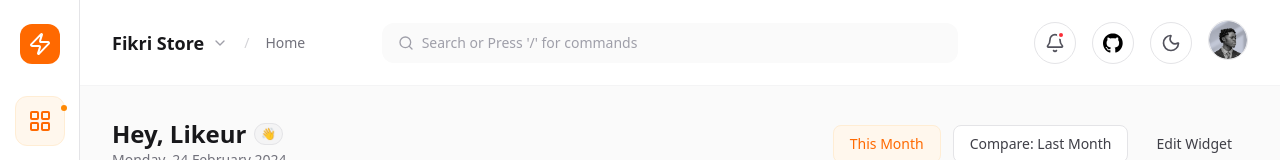
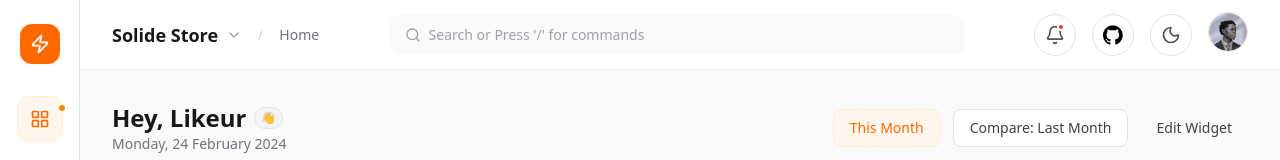
Before and after one commit to Likeur/shopy, a Vue app: page / in a window 1280 px wide. Shown: the top 160 px of the page. Built offline with nearby package versions, Linux system fonts and the light colour scheme; what vue3-apexcharts would draw is missing.

Commit message:
fixe navbar

```diff
--- a/src/components/Header.vue
+++ b/src/components/Header.vue
@@ -7,38 +7,75 @@ defineEmits(['toggle-menu']);
 
 const isNotificationsOpen = ref(false);
 const isProfileOpen = ref(false);
+const isStoreMenuOpen = ref(false);
 const { isDark, toggleDarkMode } = useDarkMode();
 
-const notifications = [
-  { id: 1, title: 'New Order Received', time: '2 min ago', isUnread: true },
-  { id: 2, title: 'Server Limit Reached', time: '1 hr ago', isUnread: false },
-  { id: 3, title: 'New Message from Anna', time: '2 hrs ago', isUnread: true },
-];
+const stores = ['Solide Store', 'Fikri Store', 'Global Store'];
+const selectedStore = ref(stores[0]);
 
 const toggleNotifications = () => {
     isNotificationsOpen.value = !isNotificationsOpen.value;
-    if (isNotificationsOpen.value) isProfileOpen.value = false;
+    isProfileOpen.value = false;
+    isStoreMenuOpen.value = false;
 };
 
 const toggleProfile = () => {
     isProfileOpen.value = !isProfileOpen.value;
-    if (isProfileOpen.value) isNotificationsOpen.value = false;
+    isNotificationsOpen.value = false;
+    isStoreMenuOpen.value = false;
 };
+
+const toggleStoreMenu = () => {
+    isStoreMenuOpen.value = !isStoreMenuOpen.value;
+    isNotificationsOpen.value = false;
+    isProfileOpen.value = false;
+};
+
+const selectStore = (store) => {
+    selectedStore.value = store;
+    isStoreMenuOpen.value = false;
+};
+
+const notifications = ref([
+    { id: 1, title: 'New order from John Doe', time: '2 mins ago', isUnread: true },
+    { id: 2, title: 'Product stock is low', time: '1 hour ago', isUnread: true },
+    { id: 3, title: 'New review received', time: '3 hours ago', isUnread: false },
+]);
 
 </script>
 
 <template>
-  <header class="flex items-center justify-between px-4 lg:px-8 py-5 bg-white dark:bg-zinc-900 border-b border-zinc-100 dark:border-zinc-800 transition-colors">
+  <header class="flex items-center justify-between px-4 lg:px-8 py-3 bg-white dark:bg-zinc-900 border-b border-zinc-100 dark:border-zinc-800 transition-colors">
     <!-- Left Section: Menu + Breadcrumbs -->
     <div class="flex items-center gap-4">
         <button @click="$emit('toggle-menu')" class="lg:hidden p-2 -ml-2 text-zinc-600 dark:text-zinc-300 hover:bg-zinc-100 dark:hover:bg-zinc-800 rounded-lg">
             <Menu class="w-6 h-6" />
         </button>
 
-        <!-- Breadcrumbs -->
-        <div class="flex items-center gap-2 text-sm font-medium hidden sm:flex">
-            <span class="text-zinc-900 dark:text-white font-bold text-lg transition-colors">Fikri Store</span>
-            <ChevronDown class="w-4 h-4 text-zinc-400" />
+        <!-- Breadcrumbs with Store Selector -->
+        <div class="flex items-center gap-2 text-sm font-medium hidden sm:flex relative">
+            <div class="relative">
+                <button
+                    @click="toggleStoreMenu"
+                    class="flex items-center gap-2 text-zinc-900 dark:text-white font-bold text-lg transition-colors hover:text-zinc-600 dark:hover:text-zinc-300"
+                >
+                    {{ selectedStore }}
+                    <ChevronDown class="w-4 h-4 text-zinc-400 transition-transform" :class="{'rotate-180': isStoreMenuOpen}" />
+                </button>
+
+                <!-- Store Dropdown -->
+                <div v-if="isStoreMenuOpen" class="absolute top-full left-0 mt-2 w-48 bg-white dark:bg-zinc-900 border border-zinc-100 dark:border-zinc-800 rounded-xl shadow-xl z-50 overflow-hidden">
+                    <button
+                        v-for="store in stores"
+                        :key="store"
+                        @click="selectStore(store)"
+                        class="w-full text-left px-4 py-3 text-sm text-zinc-600 dark:text-zinc-300 hover:bg-zinc-50 dark:hover:bg-zinc-800 transition-colors"
+                        :class="{'font-bold text-orange-500': selectedStore === store}"
+                    >
+                        {{ store }}
+                    </button>
+                </div>
+            </div>
             <span class="text-zinc-300 mx-2">/</span>
             <span class="text-zinc-500">Home</span>
         </div>
--- a/src/components/Sidebar.vue
+++ b/src/components/Sidebar.vue
@@ -21,7 +21,7 @@ import {
     <div class="mb-8">
       <div class="flex items-center justify-center w-10 h-10 bg-orange-500 rounded-xl cursor-pointer hover:bg-orange-600 transition-colors">
         <!-- Logo Icon -->
-        <Zap class="w-6 h-6 text-white" />
+        <Zap class="w-5 h-5 text-white" />
       </div>
     </div>
 
@@ -29,7 +29,7 @@ import {
     <nav class="flex flex-col flex-1 gap-6 w-full items-center">
       <!-- Overview (Active) -->
       <button class="group relative p-3 text-orange-500 bg-orange-50 dark:bg-orange-500/10 rounded-xl border border-orange-100 dark:border-orange-500/20">
-        <LayoutGrid class="w-6 h-6" />
+        <LayoutGrid class="w-5 h-5" />
         <span class="absolute right-0 top-2 w-1.5 h-1.5 bg-orange-400 rounded-full translate-x-1/2"></span>
 
         <!-- Tooltip -->
@@ -40,7 +40,7 @@ import {
 
       <!-- Shopping Bag -->
       <button class="group relative p-3 text-zinc-400 rounded-xl hover:bg-zinc-50 dark:hover:bg-zinc-800 hover:text-orange-500 transition-colors">
-        <ShoppingBag class="w-6 h-6" />
+        <ShoppingBag class="w-5 h-5" />
         <span class="absolute left-full top-1/2 -translate-y-1/2 ml-4 px-2 py-1 bg-zinc-900 text-white text-xs rounded opacity-0 group-hover:opacity-100 transition-opacity whitespace-nowrap pointer-events-none z-50">
            Products
         </span>
@@ -48,7 +48,7 @@ import {
 
       <!-- Wallet -->
       <button class="group relative p-3 text-zinc-400 rounded-xl hover:bg-zinc-50 dark:hover:bg-zinc-800 hover:text-orange-500 transition-colors">
-         <Wallet class="w-6 h-6" />
+         <Wallet class="w-5 h-5" />
          <span class="absolute left-full top-1/2 -translate-y-1/2 ml-4 px-2 py-1 bg-zinc-900 text-white text-xs rounded opacity-0 group-hover:opacity-100 transition-opacity whitespace-nowrap pointer-events-none z-50">
            Wallet
         </span>
@@ -56,7 +56,7 @@ import {
 
       <!-- Users -->
       <button class="group relative p-3 text-zinc-400 rounded-xl hover:bg-zinc-50 dark:hover:bg-zinc-800 hover:text-orange-500 transition-colors">
-        <Users class="w-6 h-6" />
+        <Users class="w-5 h-5" />
         <span class="absolute left-full top-1/2 -translate-y-1/2 ml-4 px-2 py-1 bg-zinc-900 text-white text-xs rounded opacity-0 group-hover:opacity-100 transition-opacity whitespace-nowrap pointer-events-none z-50">
            Customers
         </span>
@@ -64,7 +64,7 @@ import {
 
       <!-- Messages -->
       <button class="group relative p-3 text-zinc-400 rounded-xl hover:bg-zinc-50 dark:hover:bg-zinc-800 hover:text-orange-500 transition-colors">
-        <MessageSquare class="w-6 h-6" />
+        <MessageSquare class="w-5 h-5" />
         <span class="absolute left-full top-1/2 -translate-y-1/2 ml-4 px-2 py-1 bg-zinc-900 text-white text-xs rounded opacity-0 group-hover:opacity-100 transition-opacity whitespace-nowrap pointer-events-none z-50">
            Messages
         </span>
@@ -72,7 +72,7 @@ import {
 
       <!-- Analytics -->
       <button class="group relative p-3 text-zinc-400 rounded-xl hover:bg-zinc-50 dark:hover:bg-zinc-800 hover:text-orange-500 transition-colors">
-         <PieChart class="w-6 h-6" />
+         <PieChart class="w-5 h-5" />
          <span class="absolute left-full top-1/2 -translate-y-1/2 ml-4 px-2 py-1 bg-zinc-900 text-white text-xs rounded opacity-0 group-hover:opacity-100 transition-opacity whitespace-nowrap pointer-events-none z-50">
            Analytics
         </span>
@@ -82,13 +82,13 @@ import {
     <!-- Bottom Actions -->
     <div class="flex flex-col gap-6 mt-auto items-center w-full pb-6">
       <button class="group relative p-3 text-zinc-400 rounded-xl hover:bg-zinc-50 dark:hover:bg-zinc-800 transition-colors">
-        <Settings class="w-6 h-6" />
+        <Settings class="w-5 h-5" />
          <span class="absolute left-full top-1/2 -translate-y-1/2 ml-4 px-2 py-1 bg-zinc-900 text-white text-xs rounded opacity-0 group-hover:opacity-100 transition-opacity whitespace-nowrap pointer-events-none z-50">
            Settings
         </span>
       </button>
       <button class="group relative p-3 text-gray-400 rounded-xl hover:text-red-500 hover:bg-red-50 dark:hover:bg-red-900/10 transition-colors">
-        <LogOut class="w-6 h-6 transform rotate-180" />
+        <LogOut class="w-5 h-5 transform rotate-180" />
          <span class="absolute left-full top-1/2 -translate-y-1/2 ml-4 px-2 py-1 bg-gray-900 text-white text-xs rounded opacity-0 group-hover:opacity-100 transition-opacity whitespace-nowrap pointer-events-none z-50">
            Logout
         </span>
```
